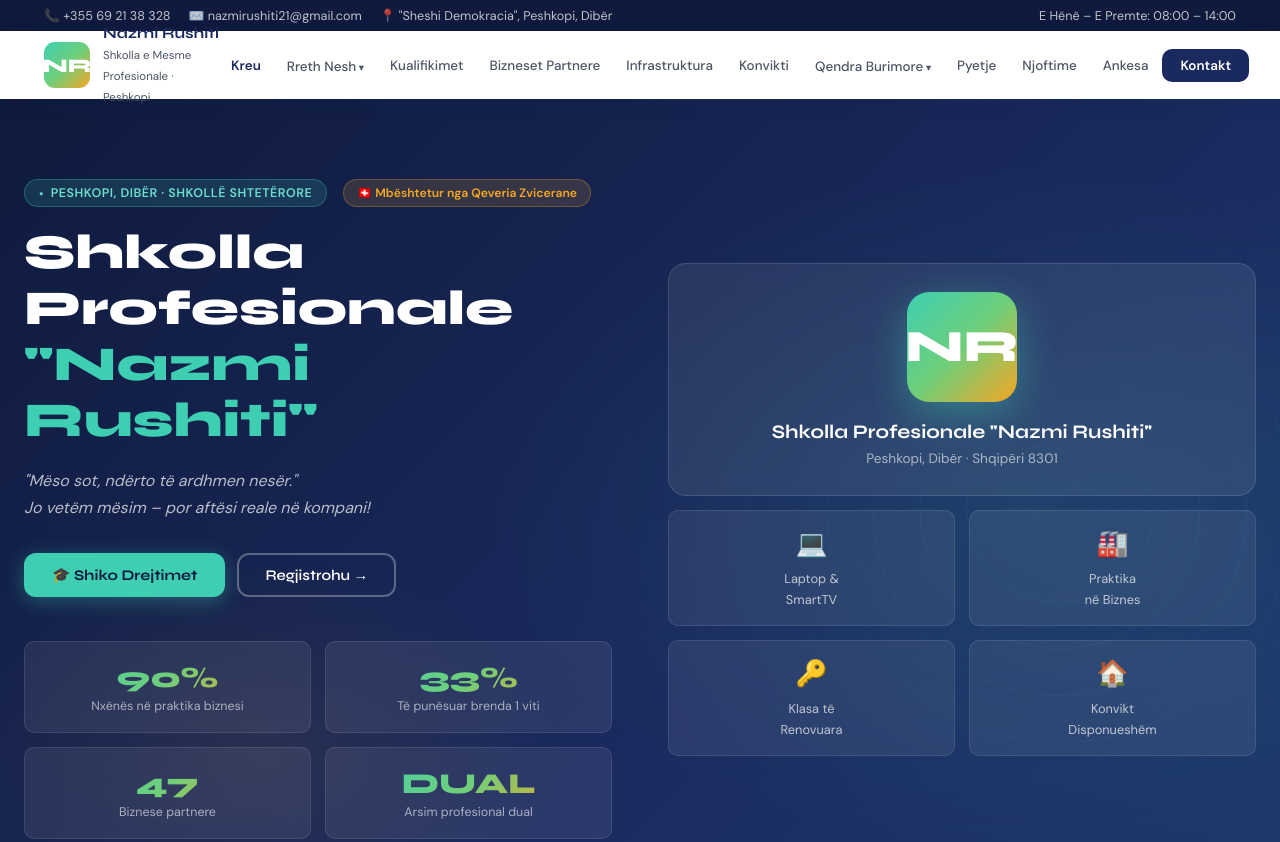
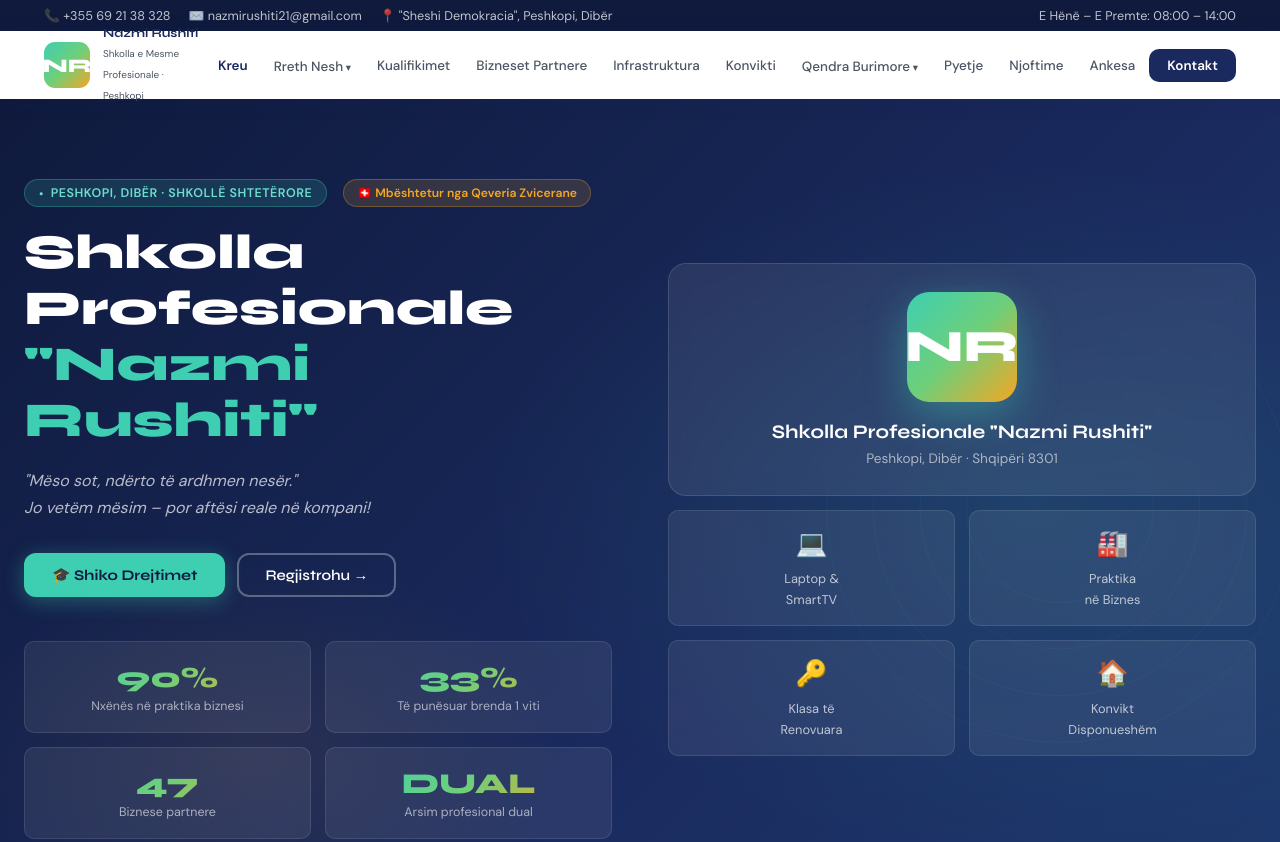
Before and after one commit to inabajraktari/faqja-shkolla-e-re, a plain HTML site: page index.html in a window 1280 px wide. Shown: the top 842 px of the page. Drawn offline with Linux system fonts and the light colour scheme.

Commit message:
Add files via upload

```diff
--- a/index.html
+++ b/index.html
@@ -39,8 +39,8 @@ nav{position:sticky;top:0;z-index:200;background:var(--white);box-shadow:0 2px 2
 .navi{max-width:1240px;margin:0 auto;padding:0 24px;display:flex;align-items:center;justify-content:space-between;height:68px}
 .nlogo{display:flex;align-items:center;gap:13px}
 .nli{width:46px;height:46px;background:var(--grad);border-radius:11px;display:flex;align-items:center;justify-content:center;font-family:'Syne',sans-serif;font-weight:800;font-size:1.2rem;color:white;flex-shrink:0}
-.nlt strong{display:block;font-family:'Syne',sans-serif;font-size:.95rem;color:var(--navy);font-weight:700;line-height:1.2;white-space:nowrap}
-.nlt span{font-size:.72rem;color:var(--tm)}
+.nlt strong{display:block;font-family:'Syne',sans-serif;font-size:.78rem;color:var(--navy);font-weight:700;line-height:1.2;white-space:nowrap}
+.nlt span{font-size:.62rem;color:var(--tm)}
 .nmenu{display:flex;gap:2px;align-items:center}
 .nmenu > a,.nmenu > .ndrop > a{font-size:.84rem;font-weight:500;color:var(--tm);padding:7px 12px;border-radius:8px;transition:all .2s;cursor:pointer;white-space:nowrap}
 .nmenu > a:hover,.nmenu > .ndrop > a:hover,.nmenu > .ndrop:hover > a{background:var(--gl);color:var(--navy)}
```
